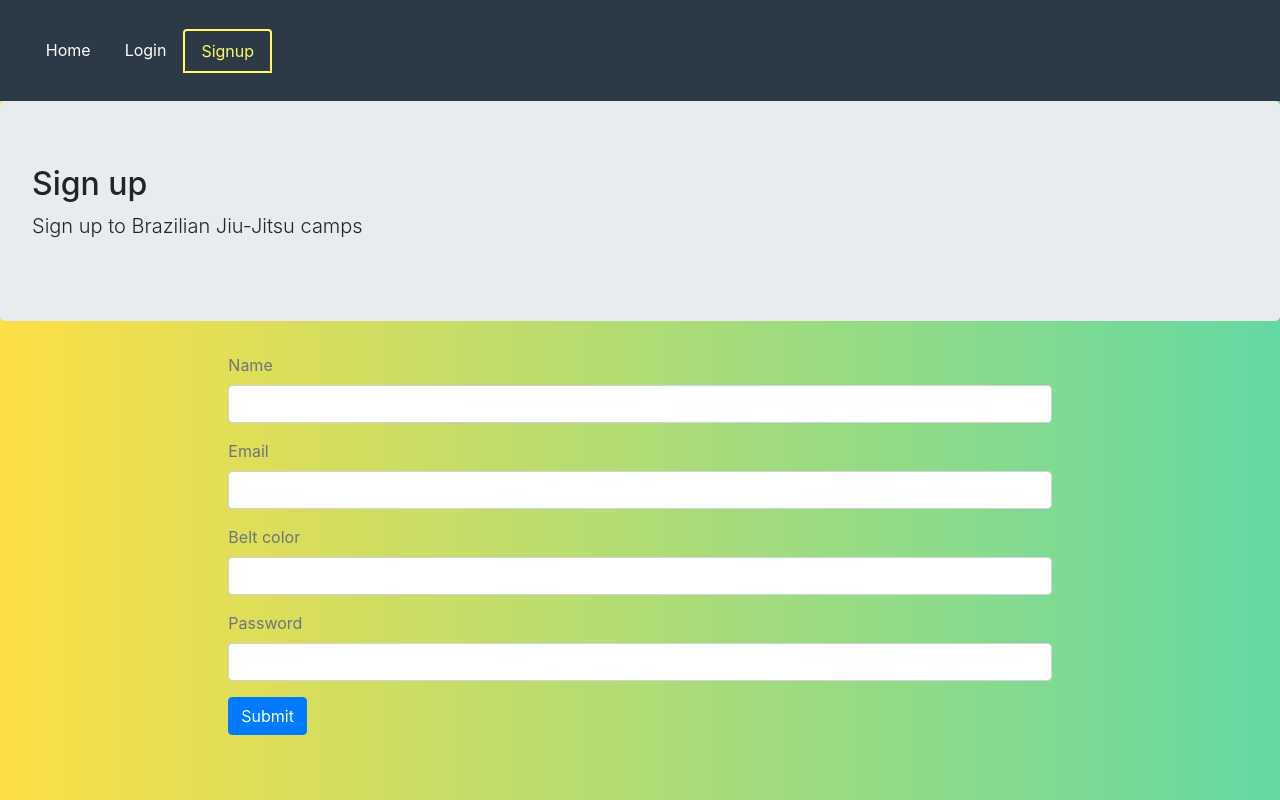
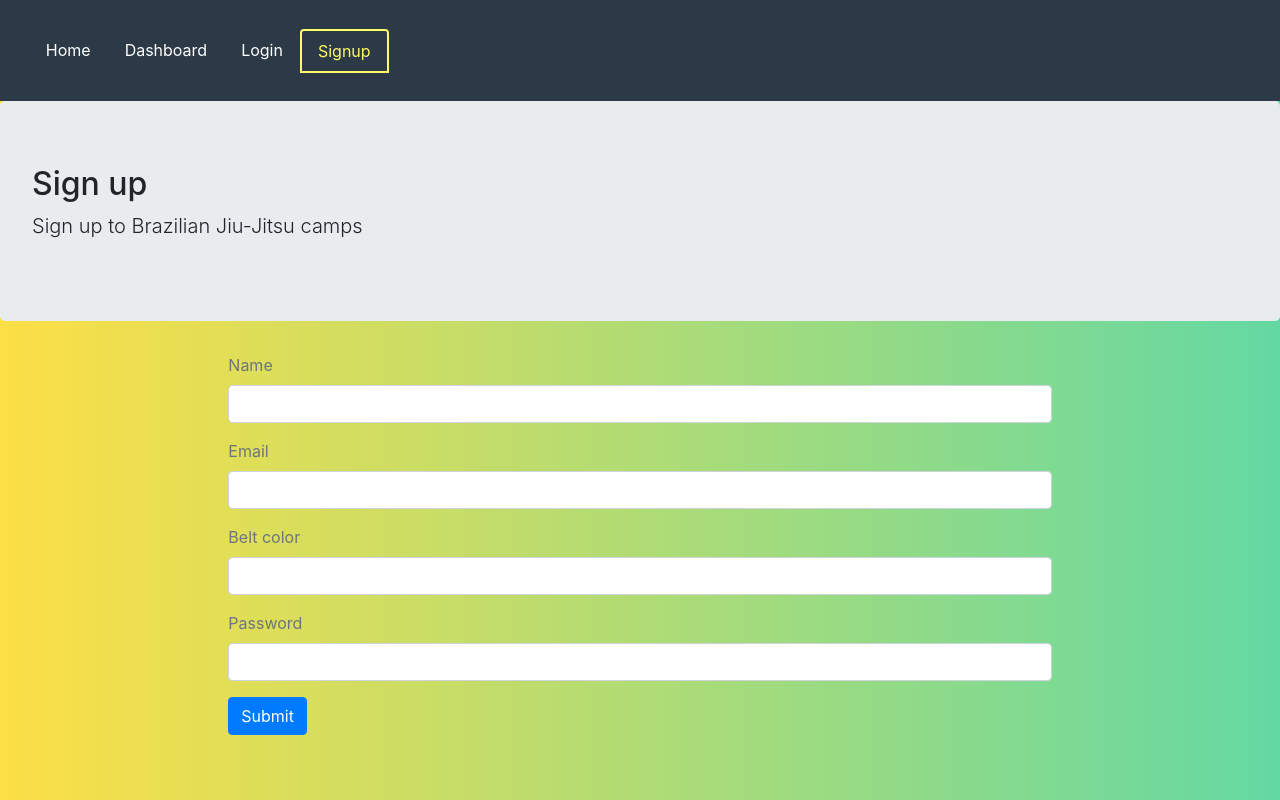
Before and after one commit to onurkayhann/bjj-camp-frontend, a React (Create React App) app in the folder bjj-camp-frontend/: page /signup in a window 1280 px wide. Built offline with nearby package versions, Linux system fonts and the light colour scheme.

Commit message:
add private route for logged in users, a user dashboard

```diff
--- a/bjj-camp-frontend/src/Routes.js
+++ b/bjj-camp-frontend/src/Routes.js
@@ -3,6 +3,8 @@
 import Signup from './user/Signup';
 import Login from './user/Login';
 import Home from './core/Home';
+import PrivateRoute from './auth/PrivateRoute';
+import Dashboard from './user/UserDashboard';
 import './Routes.css';
 
 const Routes = () => {
@@ -12,6 +14,7 @@
         <Route path='/' exact component={Home} />
         <Route path='/login' exact component={Login} />
         <Route path='/signup' exact component={Signup} />
+        <PrivateRoute path='/dashboard' exact component={Dashboard} />
       </Switch>
     </BrowserRouter>
   );
--- /dev/null
+++ b/bjj-camp-frontend/src/auth/PrivateRoute.js
@@ -0,0 +1,22 @@
+import React, { Component } from 'react';
+import { Route, Redirect } from 'react-router-dom';
+import { isAuthenticated } from './index';
+
+const PrivateRoute = ({ component: Component, ...rest }) => {
+  return (
+    <Route
+      {...rest}
+      render={(props) =>
+        isAuthenticated() ? (
+          <Component {...props} />
+        ) : (
+          <Redirect
+            to={{ pathname: '/login', state: { from: props.location } }}
+          />
+        )
+      }
+    />
+  );
+};
+
+export default PrivateRoute;
--- a/bjj-camp-frontend/src/core/Menu.js
+++ b/bjj-camp-frontend/src/core/Menu.js
@@ -17,6 +17,16 @@
       <li className='nav-item'>
         <Link className='nav-link' style={isActive(history, '/')} to='/'>
           Home
+        </Link>
+      </li>
+
+      <li className='nav-item'>
+        <Link
+          className='nav-link'
+          style={isActive(history, '/dashboard')}
+          to='/dashboard'
+        >
+          Dashboard
         </Link>
       </li>
 
--- /dev/null
+++ b/bjj-camp-frontend/src/user/UserDashboard.js
@@ -0,0 +1,10 @@
+import React from 'react';
+import Layout from '../core/Layout';
+
+const Dashboard = () => {
+  return <Layout title='Dashboard' description='User Dashboard'>
+    ...
+  </Layout>;
+};
+
+export default Dashboard;
```
